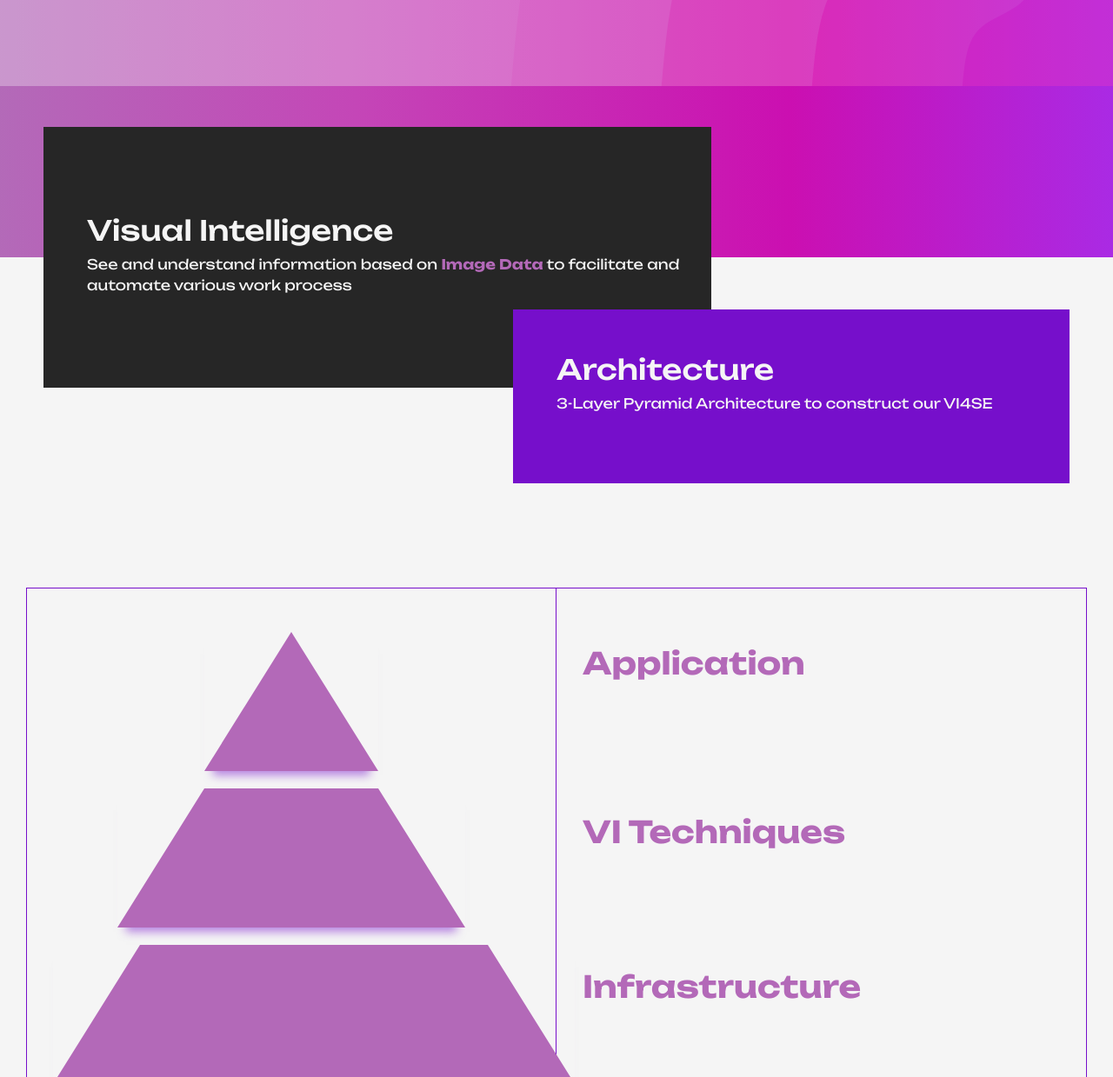
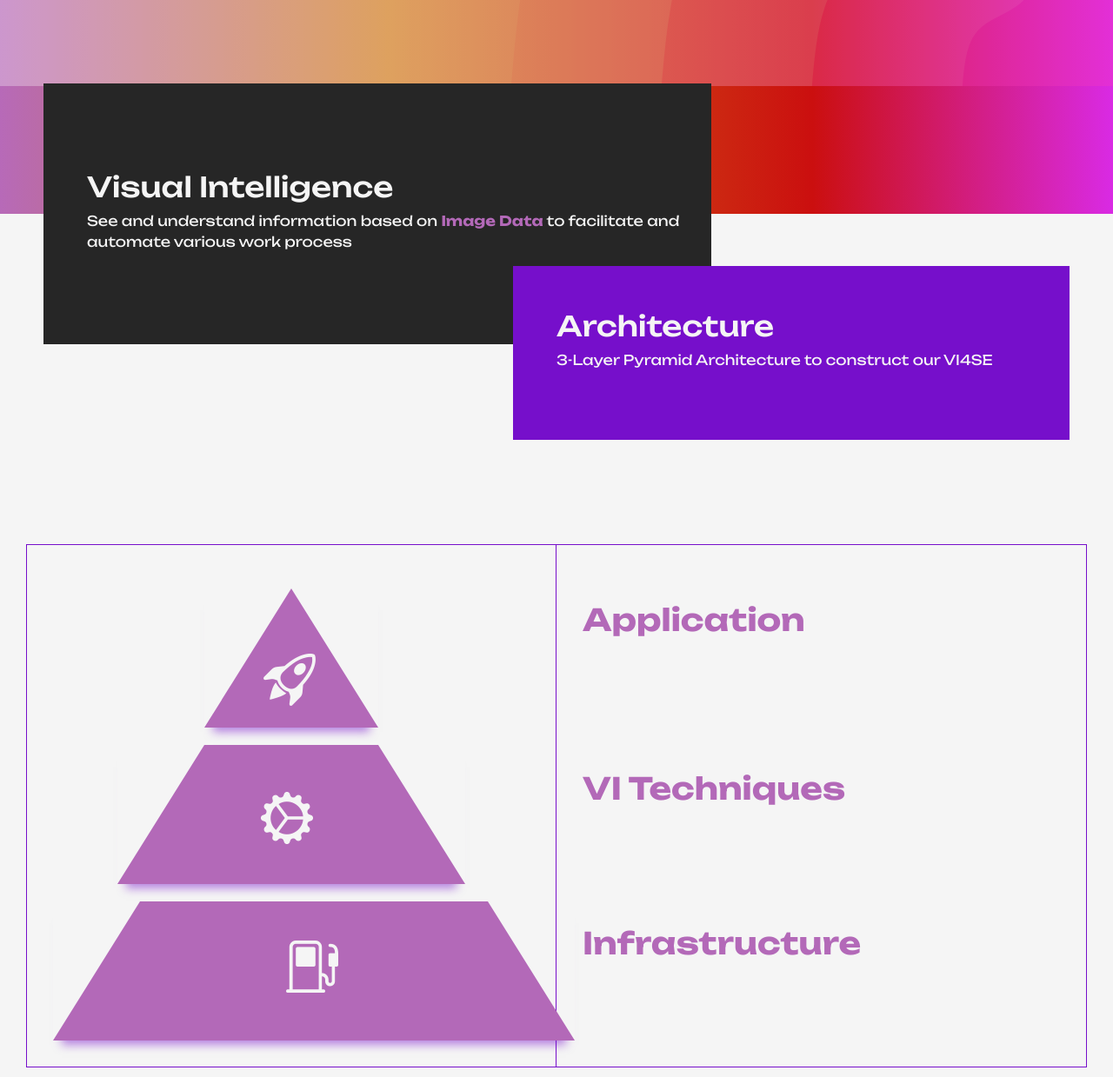
Before and after one commit to MulongXie/VI4SE, a plain HTML site: page index.html in a window 1280 px wide. Shown: the part 754-1993 px from the top of the page at 87% size. Drawn offline with nearby package versions, Linux system fonts and the light colour scheme.

Commit message:
add icons in pyramid

```diff
--- a/index.css
+++ b/index.css
@@ -31,8 +31,10 @@ html body{
 }
 
 .my-bg-grad{
-    background: rgb(179,105,184);
-    background: linear-gradient(90deg, rgba(179,105,184,0.9948354341736695) 0%, rgba(196,70,183,1) 32%, rgba(203,15,177,1) 71%, rgba(170,42,228,1) 100%);
+    /*background: rgb(179,105,184);*/
+    /*background: linear-gradient(90deg, rgba(179,105,184,0.9948354341736695) 0%, rgba(196,70,183,1) 32%, rgba(203,15,177,1) 71%, rgba(170,42,228,1) 100%);*/
+    background: rgb(183,105,184);
+    background: linear-gradient(90deg, rgba(183,105,184,0.9948354341736695) 0%, rgba(208,120,25,1) 35%, rgba(203,15,15,1) 73%, rgba(217,42,228,1) 100%);
 }
 
 .my-font-color-purple{
@@ -68,14 +70,29 @@ html body{
     height: 0;
 }
 
+.shape-icon-up{
+    top: 60px;
+    left:-32px;
+}
+
 .trapezoid-mid{
     height: 0;
     width: 400px;
 }
 
+.shape-icon-mid{
+    top: 39px;
+    left: 65px;
+}
+
 .trapezoid-bottom{
     height: 0;
     width: 600px;
+}
+
+.shape-icon-bottom{
+    top: 30px;
+    left: 168px;
 }
 
 .shape{
@@ -84,6 +101,13 @@ html body{
     border-left: 100px solid transparent;
     border-right: 100px solid transparent;
     box-shadow: rgba(118, 15, 203, 0.5) 0 15px 10px -10px;
+    position: relative;
+}
+
+.shape-icon{
+    position: absolute;
+    font-size: 60px;
+    color: whitesmoke;
 }
 
 /***
@@ -150,7 +174,7 @@ html body{
 
 .half-page-divider{
     width: 100%;
-    height: 250px;
+    height: 200px;
 }
 
 .bkg-img-cover{
--- a/index.html
+++ b/index.html
@@ -4,9 +4,12 @@
     <meta charset="utf-8">
     <meta name="viewport" content="width=device-width, initial-scale=1">
     <title>VI4P</title>
+    <!-- bootstrap -->
     <link href="https://cdn.jsdelivr.net/npm/bootstrap@5.2.3/dist/css/bootstrap.min.css" rel="stylesheet" integrity="sha384-rbsA2VBKQhggwzxH7pPCaAqO46MgnOM80zW1RWuH61DGLwZJEdK2Kadq2F9CUG65" crossorigin="anonymous">
+    <script src="https://cdn.jsdelivr.net/npm/bootstrap@5.2.3/dist/js/bootstrap.bundle.min.js" integrity="sha384-kenU1KFdBIe4zVF0s0G1M5b4hcpxyD9F7jL+jjXkk+Q2h455rYXK/7HAuoJl+0I4" crossorigin="anonymous"></script>
+    <!-- icons -->
+    <link rel="stylesheet" href="https://cdn.jsdelivr.net/npm/bootstrap-icons@1.10.2/font/bootstrap-icons.css">
     <link href="index.css" rel="stylesheet">
-    <script src="https://cdn.jsdelivr.net/npm/bootstrap@5.2.3/dist/js/bootstrap.bundle.min.js" integrity="sha384-kenU1KFdBIe4zVF0s0G1M5b4hcpxyD9F7jL+jjXkk+Q2h455rYXK/7HAuoJl+0I4" crossorigin="anonymous"></script>
 </head>
 <body>
 
@@ -42,7 +45,8 @@
         <h1 class="title my-font-color-purple">Automate Your Daily Work Through <span class="colorful">SEEING</span></h1>
     </div>
 </section>
-<div class="half-page-divider my-bg-grad"></div>
+<div class="half-page-divider my-bg-grad">
+</div>
 
 
 <section id="architecture" class="my-bg-secondary">
@@ -60,9 +64,15 @@
         <div class="row" style="height: 100%; padding: 30px">
             <!-- Architecture Pyramid -->
             <div class="col-6 arch-pyramid">
-                <div class="shape triangle-up"></div>
-                <div class="shape trapezoid-mid"></div>
-                <div class="shape trapezoid-bottom"></div>
+                <div class="shape triangle-up">
+                    <i class="bi bi-rocket-takeoff shape-icon shape-icon-up"></i>
+                </div>
+                <div class="shape trapezoid-mid">
+                    <i class="bi bi-gear-wide-connected shape-icon shape-icon-mid"></i>
+                </div>
+                <div class="shape trapezoid-bottom">
+                    <i class="bi bi-fuel-pump shape-icon shape-icon-bottom"></i>
+                </div>
             </div>
             <div class="col-6 arch-pyramid" style="text-align: left; border-left: none">
                 <div class="arch-description">
```
